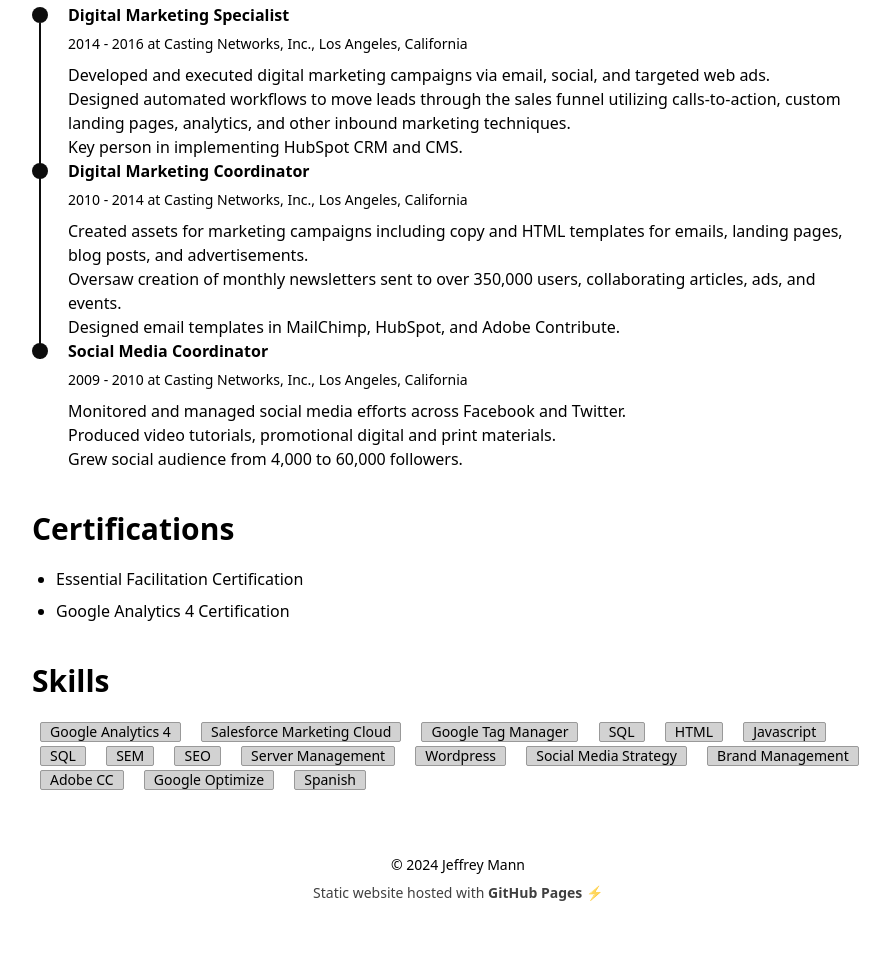
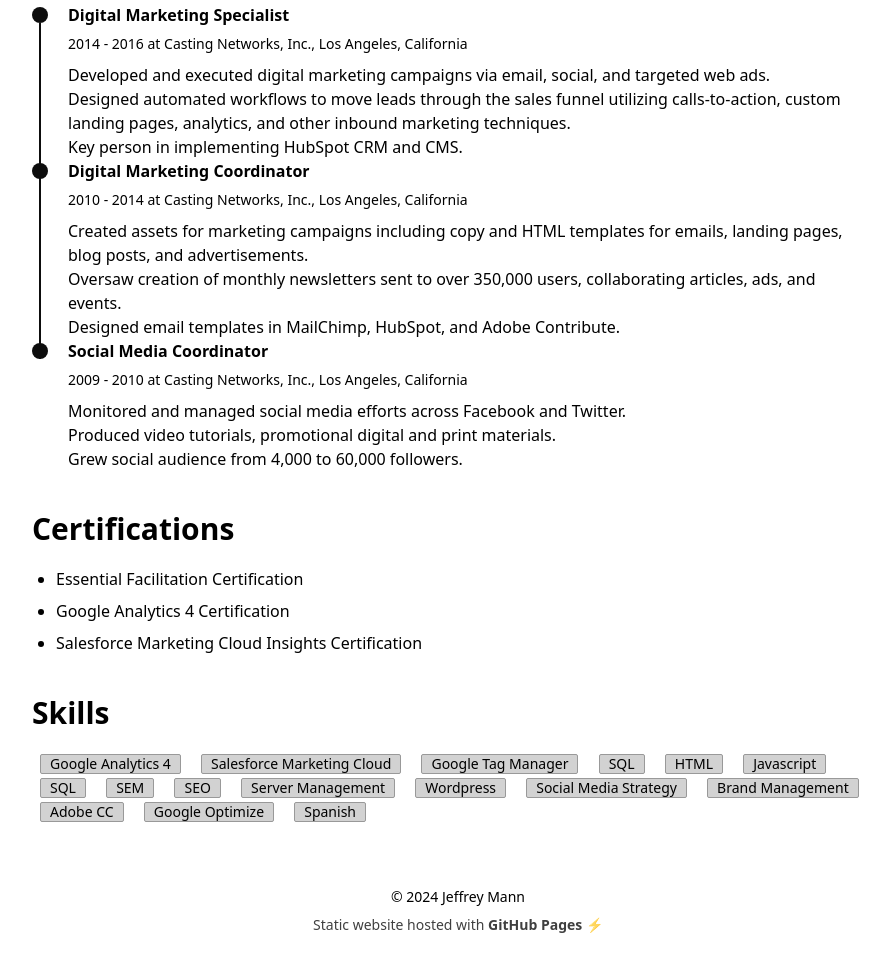
Before and after one commit to becausebirds/astrofy, an Astro site: page /resume in a window 1280 px wide. Shown: the part 1309-2264 px from the top of the page, without its empty margins (334-1224 px from the left). Before the commit the page ends 2232 px from the top, so only its background shows below. Built offline with nearby package versions, Linux system fonts and the light colour scheme; Astro itself is replaced by a stand-in of ours.

Commit message:
Update resume.astro

```diff
--- a/src/pages/resume.astro
+++ b/src/pages/resume.astro
@@ -126,7 +126,9 @@
     <li>
       <a href="#" target="_blank">Google Analytics 4 Certification</a>
     </li>
-    {/* Add more certifications as needed */}
+    <li>
+      <a href="#" target="_blank">Salesforce Marketing Cloud Insights Certification</a>
+    </li>
   </ul>
 
   <div class="mb-5">
```
